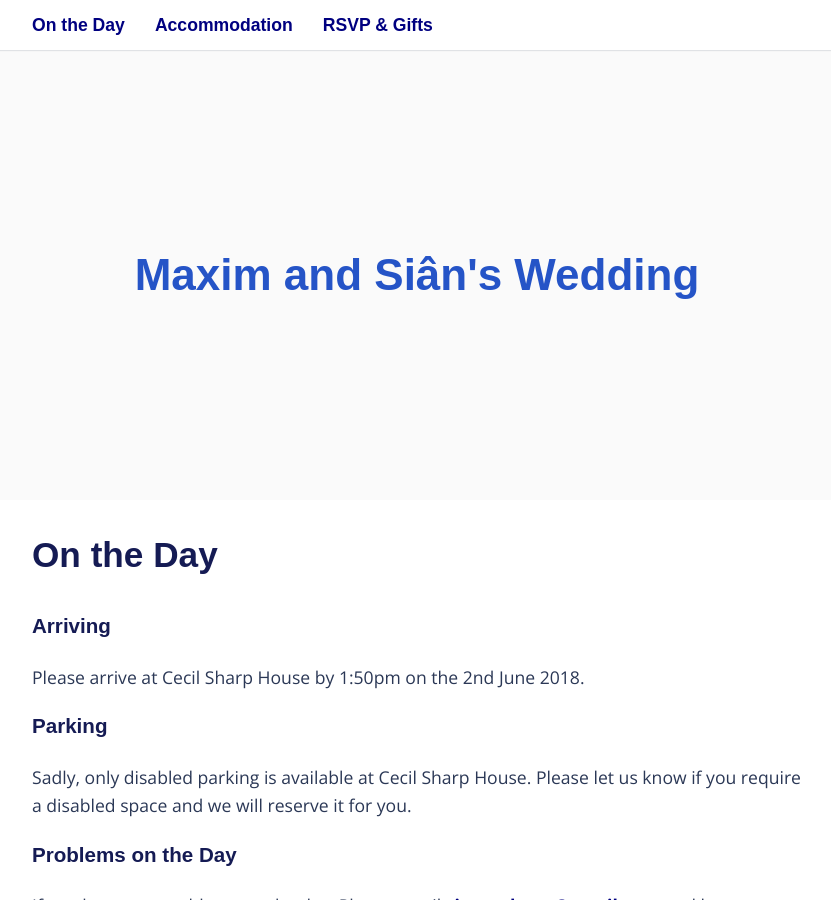
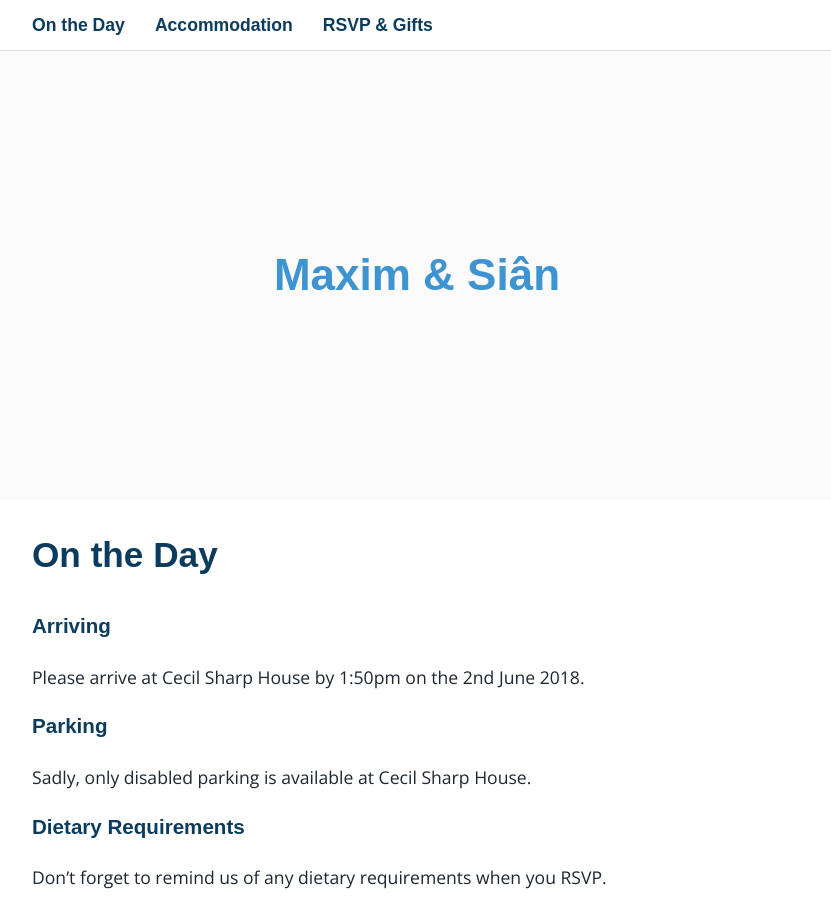
Before and after one commit to SianAndMaxim/sianandmaxim.github.io, a Jekyll site: the page built from _pages/01_day.md, in a window 1280 px wide and 900 px high. Shown: the whole window, without its empty margins (223-1054 px from the left). Built offline with Jekyll 4.4.1, drawn with Linux system fonts in a browser that asks for light colours; some web fonts are replaced; some of the changed text lies outside the part shown.

Commit message:
Colours / content

```diff
--- a/_config.yml
+++ b/_config.yml
@@ -1,5 +1,5 @@
 # Site Settings
-title: Maxim and Siân's Wedding
+title: Maxim & Siân
 email: maxandsian@gmail.com
 description: >
   All things Maxim and Sian's Wedding
--- a/_config_dev.yml
+++ b/_config_dev.yml
@@ -1,5 +1,5 @@
 # Site Settings
-title: Maxim and Siân's Wedding
+title: Maxim & Siân
 email: maxandsian@gmail.com
 description: >
   All things Maxim and Sian's Wedding
--- a/_pages/01_day.md
+++ b/_pages/01_day.md
@@ -11,11 +11,6 @@ Please arrive at Cecil Sharp House by 1:50pm on the 2nd June 2018.
 ### Parking
 
 Sadly, only disabled parking is available at Cecil Sharp House.
-Please let us know if you require a disabled space and we will reserve it for you.
-
-### Problems on the Day
-
-If you have any problems on the day. Please email [sianandmax@gmail.com](mailto:sianandmax@gmail.com) and leave your telephone number. One of the ushers will get back to you as soon as possible.
 
 ### Dietary Requirements
 
--- a/_sass/_base.scss
+++ b/_sass/_base.scss
@@ -1,11 +1,13 @@
 $content-width: 800px;
-$main: #2554C7;//#19CCAA; // turquise main thing
+
+$main: #3d94d0;//#19CCAA;
+$heading-font-color: #0B3C5D;
+$gold-leaf:#D9B310;
 $font-style: 'Open Sans', sans-serif;
-$font-color: #2B3856;
-$link-color: #000080;
+$font-color: #1D2731;
+$link-color: $heading-font-color;
 $link-hover-color: $main;
 $heading-font: 'Muli', sans-serif;
-$heading-font-color: #151B54;
 $light: #E7EDF4;
 $header: #FAFAFA; //#1D1425;
 
```
Also changed, not shown: assets/img/logo.png (added).
